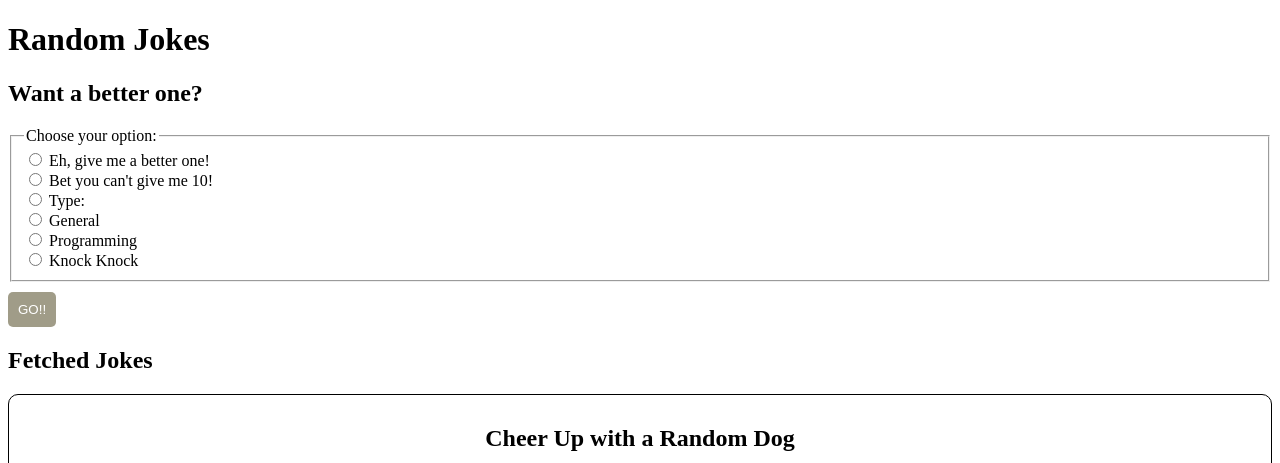
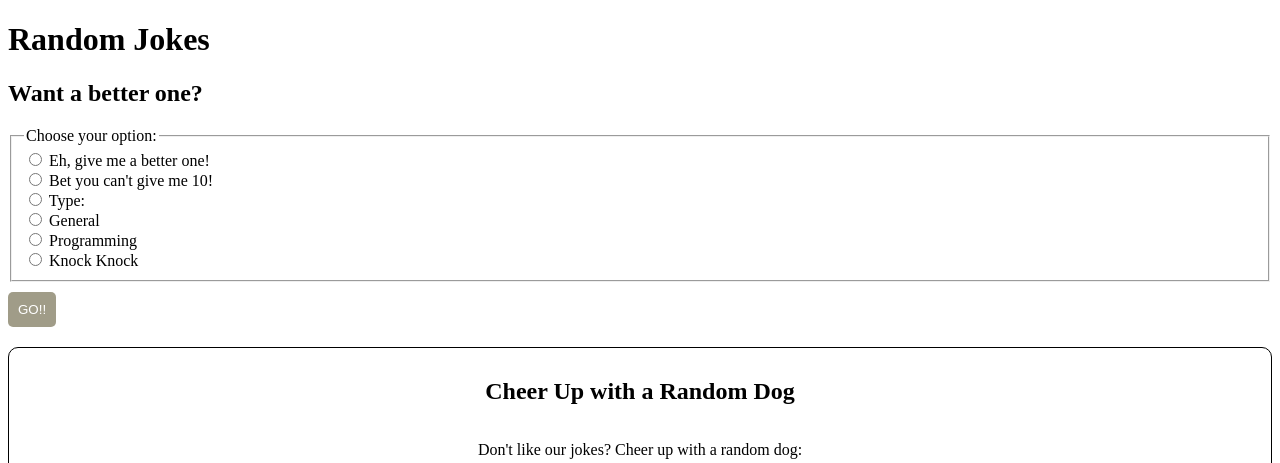
Before and after one commit to howlarious-hounds/howlarioushounds-jokes-project, a website built with Vite: page hounds-project/index.html in a window 1280 px wide. Shown: the top 463 px of the page. Built offline with nearby package versions, Linux system fonts and the light colour scheme; no server answers.

Commit message:
fixed some labeling

```diff
--- a/hounds-project/index.html
+++ b/hounds-project/index.html
@@ -55,10 +55,6 @@
       </form>
     </section>
 
-    <section aria-labelledby="fetched-jokes-heading">
-      <h2 id="fetched-jokes-heading">Fetched Jokes</h2>
-      <ul id="fetched-jokes-list"></ul>
-    </section>
 
     <section class="dog-section" aria-labelledby="dog-section-heading">
       <h2 id="dog-section-heading">Cheer Up with a Random Dog</h2>
```
